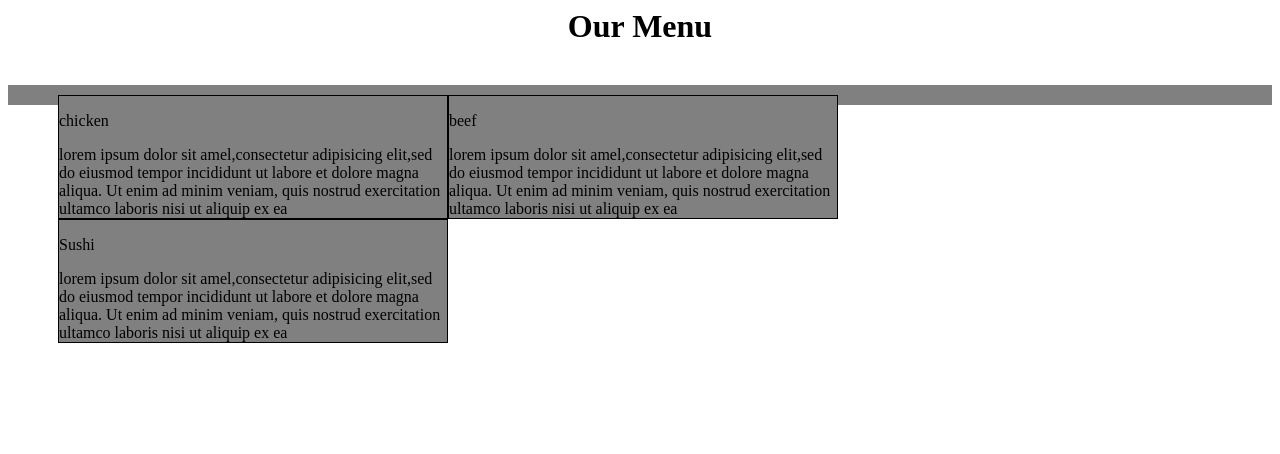
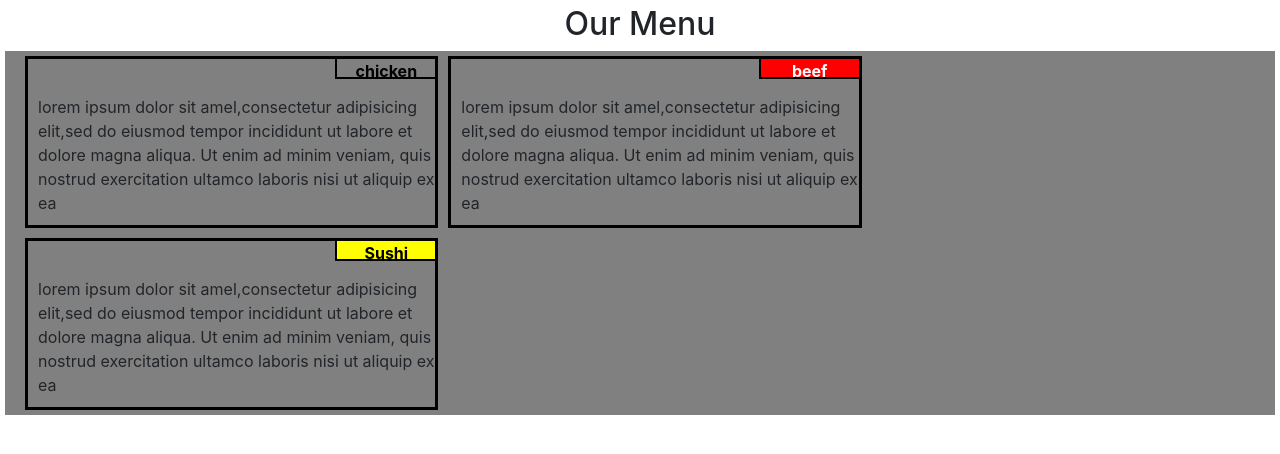
Before and after one commit to sarahsamyalfons/coursera-test, a plain HTML site: page index.html in a window 1280 px wide. Drawn offline with nearby package versions, Linux system fonts and the light colour scheme.

Commit message:
secondedit

```diff
--- a/index.html
+++ b/index.html
@@ -1,48 +1,71 @@
+<doctype html>
 <html lang="en">
 <head>
 <meta charset="UTF-8">
 <meta http-equiv="X-UA-compatible" content="IE=edge">
 <meta name="viewport" content="width=device-width, initial-scale=1">
 <title>Assignment solution of module 2</title>
-<link rel="stylesheet" href="css/Module2-solution.css">
-<link rel="stylesheet" href="css/stylesheet.css">
+<link rel="stylesheet" href="css/bootstrap.min.css">
+<link rel="stylesheet" href="css/styles.css">
 <style>
+	*{
+		box-sizing: border-box;
+
+
+		margin: 5px;
+	}
 	h1{
 		text-align: center;
+
 	}
 
 	@media (min-width:1200px){
 		.col-lg-1, .col-lg-2, .col-lg-3, .col-lg-4, .col-lg-5, .col-lg-6, .col-lg-7, .col-lg-8, .col-lg-9, .col-lg-10, .col-lg-11, .col-lg-12{
 			float:left;
-			border:1px solid black;
+			border:3px solid black;
+          padding: 0px 0px 10px 10px;
 		}
+		h1{
+		text-align: center;
+		font-size: 200%;
 
+	}
 		.col-lg-1{
 			width:8.33%;
 		}
 		.col-lg-2{
 			width:16.66%;
 		}
-		.col-lg-3{width:25%;}
-		.col-lg-4{width:33.33%;}
+		.col-lg-3{
+			width:25%;}
+		.col-lg-4{
+			width:33.33%;
+		}
 
-		.col-lg-5{width:41.66%;}
-		.col-lg-6{width:50%;}
-		.col-lg-7{width:58.33%;}
+		.col-lg-5{
+			width:41.66%;}
+		.col-lg-6{
+			width:50%;}
+		.col-lg-7{
+			width:58.33%;}
 		.col-lg-8{width:66.66%;}
 		.col-lg-9{width:75%;}
 		.col-lg-10{width:83.33%;}
 		.col-lg-11{width:91.33%;}
-		.col-lg-12{width:100%}
+		.col-lg-12{width:100%;}
 
 	}
 	@media (min-width:992px) and (max-width:1199px){
 		.col-md-1, .col-md-2, .col-md-3, .col-md-4, .col-md-5, .col-md-6, .col-md-7, .col-md-8, .col-md-9, .col-md-10, .col-md-11, .col-md-12{
 			float:left;
-			border:10px solid black;
+			border:3px solid black;
+ clear: left;
+		}
+		h1{
+		text-align: center;
+		font-size:250%;
 
-		}
-
+	}
 		.col-md-1{
 			width:8.33%;
 		}
@@ -59,37 +82,120 @@
 		.col-md-9{width:75%;}
 		.col-md-10{width:83.33%;}
 		.col-md-11{width:91.33%;}
-		.col-md-12{width:100%}
+		.col-md-12{width:100%;}
+
+	}
+	@media (max-width:991px){
+		.col-sm-1, .col-sm-2, .col-sm-3,.col-sm-4, .col-sm-5, .col-sm-6, .col-sm-7, .col-sm-8, .col-sm-9, .col-sm-10, .col-sm-11, .col-sm-12{
+			float:left;
+			border:3px solid black;
+            margin: 5px;
+
+
+		}
+		h1{
+		text-align: center;
+		font-size: 300%;
+
+
+	}
+		.col-sm-1 {
+			width:8.33%;
+		}
+		.col-sm-2 {
+			width:16.66%;
+		}
+		.col-sm-3 {width:25%;}
+		.col-sm-4 {
+			width:33.33%;
+		}
+
+		.col-sm-5 {width:41.66%;}
+		.col-sm-6 {width:50%;}
+		.col-sm-7 {width:58.33%;}
+		.col-sm-8 {width:66.66%;}
+		.col-sm-9 {width:75%;}
+		.col-sm-10 {width:83.33%;}
+		.col-sm-11 {width:91.33%;}
+		.col-sm-12 {width:100%;}
 
 	}
 	div{
 		background-color:gray;
-	}
-	#p1 .container-fluid
-	{position: absolute;
-		right:10px;
 
 	}
-	#p2 .container-fluid{
-		position: absolute;
-		float:right;}
-	#p2 .container-fluid{position: absolute;
-		float:right;}
-	div .row{
-			padding: 10px ;
-			margin: 40px;
+	#p1
+	{position: relative;
+
+		text-align: center;
+		font-weight: bold;
+		color:black;
+		margin-left: 1000px;
+		margin-right: 0px;
+		margin-top: 0px;
+		float: right;
+		width: 100px;
+		height:20px;
+		border: 2px solid black;
+		border-right: 0px;
+		border-top: 0px;
+		background-position: top-right:
+		background-color:pink;
+	}
+	#p2 {
+		position: relative;
+		text-align: center;
+		font-weight: bold;
+		color:white;
+		margin-left: 1000px;
+		margin-right: 0px;
+		margin-top: 0px;
+		float: right;
+		width: 100px;
+		height:20px;
+		border: 2px solid black;
+		border-right: 0px;
+		border-top: 0px;
+		padding: 0px;
+		background-color: red;}
+	#p3 {position: relative;
+		text-align: center;
+		font-weight: bold;
+		color:black;
+		margin-left:1000px;
+		margin-right: 0px;
+		margin-top: 0px;
+		float: right;
+		width: 100px;
+		height:20px;
+		border: 2px solid black;
+		border-right: 0px;
+		border-top: 0px;
+		background-color: yellow;}
+ .row{
+
+			margin:0px;
+
 		}
+		div #container-fluid{
+border:0px;
+
+		}
+
+
 </style>
 </head>
 <body>
-
+<script src="js/js/iQuery-1.11.3.min.js"></script>
+<script src="js/bootstrap.min.js"></script>
+<script src="js/script.js"></script>
 	<h1>Our Menu</h1>
 <div class="container-fluid">
 	<div class="row">
-		<div class="col-lg-4 col-md-6"><p id="p1">chicken</p>
+		<div class="col-lg-4 col-md-6 .col-sm-12 "><p id="p1">chicken</p>
 		lorem ipsum dolor sit amel,consectetur adipisicing elit,sed do eiusmod tempor incididunt ut labore et dolore magna aliqua. Ut enim ad minim veniam, quis nostrud exercitation ultamco laboris nisi ut aliquip ex ea</div>
-		<div class="col-lg-4 col-md-6"><p id="p2">beef</p>lorem ipsum dolor sit amel,consectetur adipisicing elit,sed do eiusmod tempor incididunt ut labore et dolore magna aliqua. Ut enim ad minim veniam, quis nostrud exercitation ultamco laboris nisi ut aliquip ex ea</div>
-		<div class="col-lg-4 col-md-6"><p id="p3">Sushi</p>lorem ipsum dolor sit amel,consectetur adipisicing elit,sed do eiusmod tempor incididunt ut labore et dolore magna aliqua. Ut enim ad minim veniam, quis nostrud exercitation ultamco laboris nisi ut aliquip ex ea</div>
+		<div class="col-lg-4 col-md-6 .col-sm-12 "><p id="p2">beef</p>lorem ipsum dolor sit amel,consectetur adipisicing elit,sed do eiusmod tempor incididunt ut labore et dolore magna aliqua. Ut enim ad minim veniam, quis nostrud exercitation ultamco laboris nisi ut aliquip ex ea</div>
+		<div class="col-lg-4 col-md-6 .col-sm-12 "><p id="p3">Sushi</p>lorem ipsum dolor sit amel,consectetur adipisicing elit,sed do eiusmod tempor incididunt ut labore et dolore magna aliqua. Ut enim ad minim veniam, quis nostrud exercitation ultamco laboris nisi ut aliquip ex ea</div>
 	</div>
 </div>
 </body>
```
